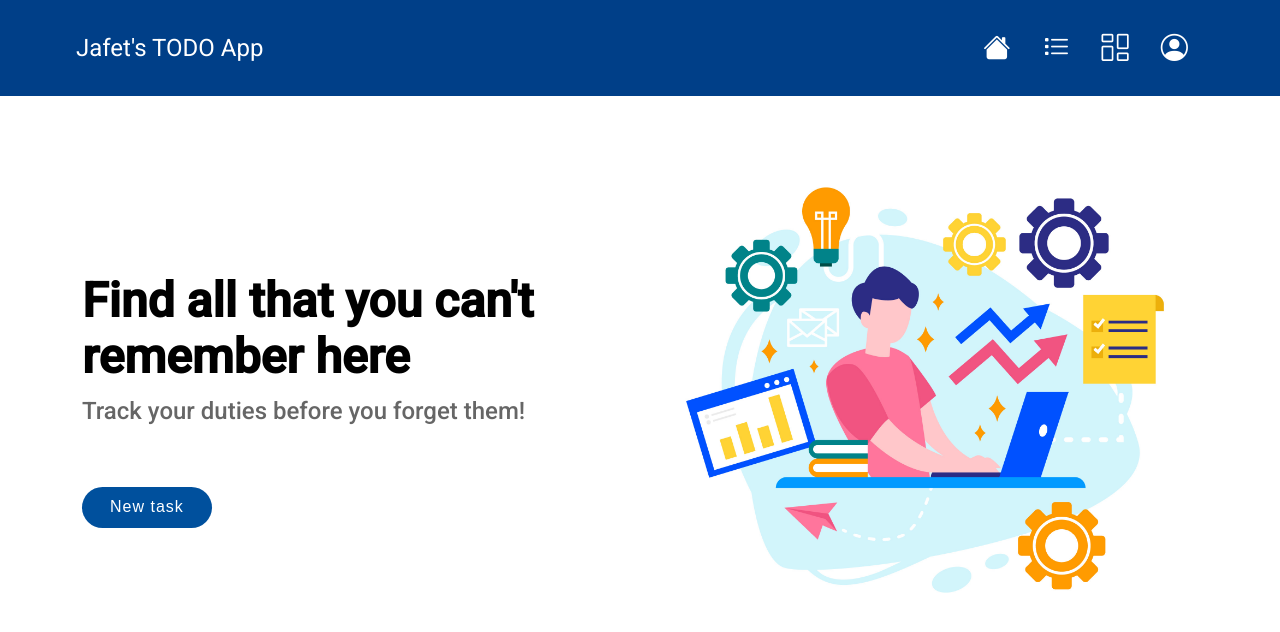
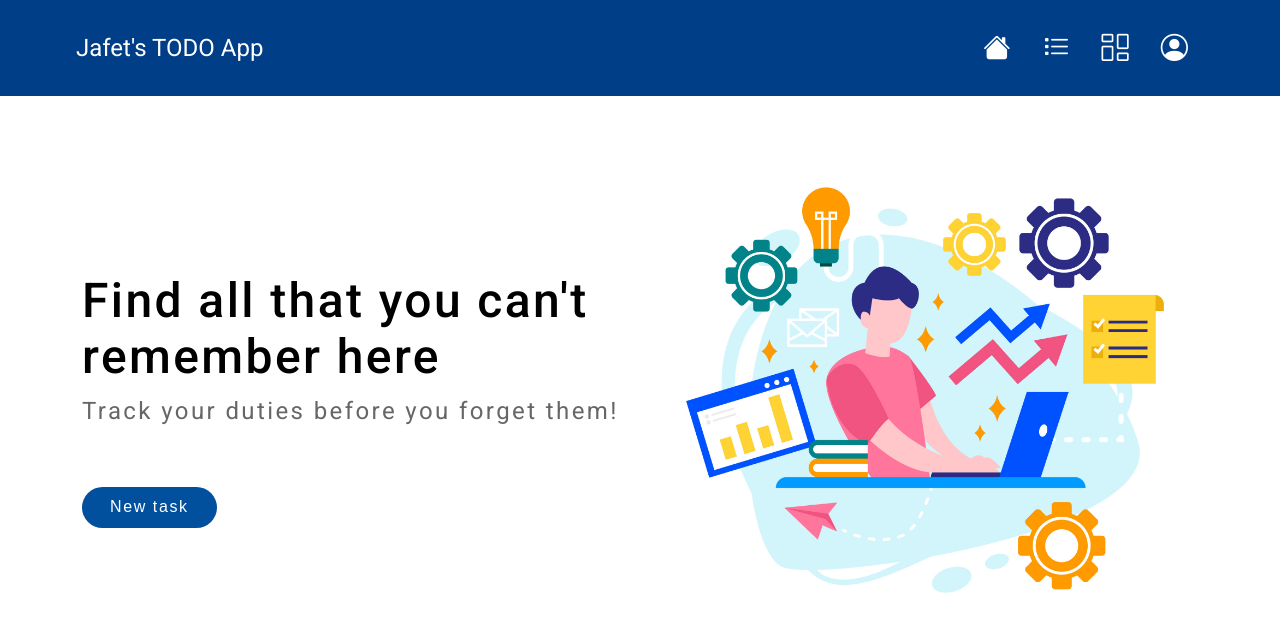
Before and after one commit to JafetMo5601/TODO-App, an Angular app in the folder frontend/todo-app/: page /home in a window 1280 px wide. Shown: the top 632 px of the page. Built offline with nearby package versions, Linux system fonts and the light colour scheme.

Commit message:
Improve look and feel of the letters in the home page.

```diff
--- a/frontend/todo-app/src/app/home/home.component.css
+++ b/frontend/todo-app/src/app/home/home.component.css
@@ -11,7 +11,8 @@ a {
 #cover h1 {
   margin: 0 0 10px 0;
   font-size: 48px;
-  font-weight: 700;
+  letter-spacing: 0.05em;
+  font-weight: 500;
   line-height: 56px;
   color: #000000;
 }
@@ -20,13 +21,15 @@ a {
   color: rgba(0, 0, 0, 0.6);
   margin-bottom: 50px;
   font-size: 24px;
+  letter-spacing: 0.1em;
+  font-weight: 400;
 }
 
 #cover .btn-new-task {
   font-family: "Jost", sans-serif;
   font-weight: 500;
   font-size: 16px;
-  letter-spacing: 1px;
+  letter-spacing: 0.1em;
   display: inline-block;
   padding: 10px 28px 11px 28px;
   border-radius: 50px;
--- a/frontend/todo-app/src/app/home/home.component.html
+++ b/frontend/todo-app/src/app/home/home.component.html
@@ -6,7 +6,7 @@
                 <h1>Find all that you can't <br> remember here</h1>
                 <h2>Track your duties before you forget them!</h2>
                 <div class="d-flex justify-content-center justify-content-lg-start">
-                    <a href="/tasks/add" class="btn-new-task">New task</a>
+                    <a routerLink='/task/add' routerLinkActive="router-link-active" class="btn-new-task">New task</a>
                 </div>
             </div>
             <div class="col-lg-6 order-1 order-lg-2 cover-img aos-init aos-animate" data-aos="zoom-in"
```
